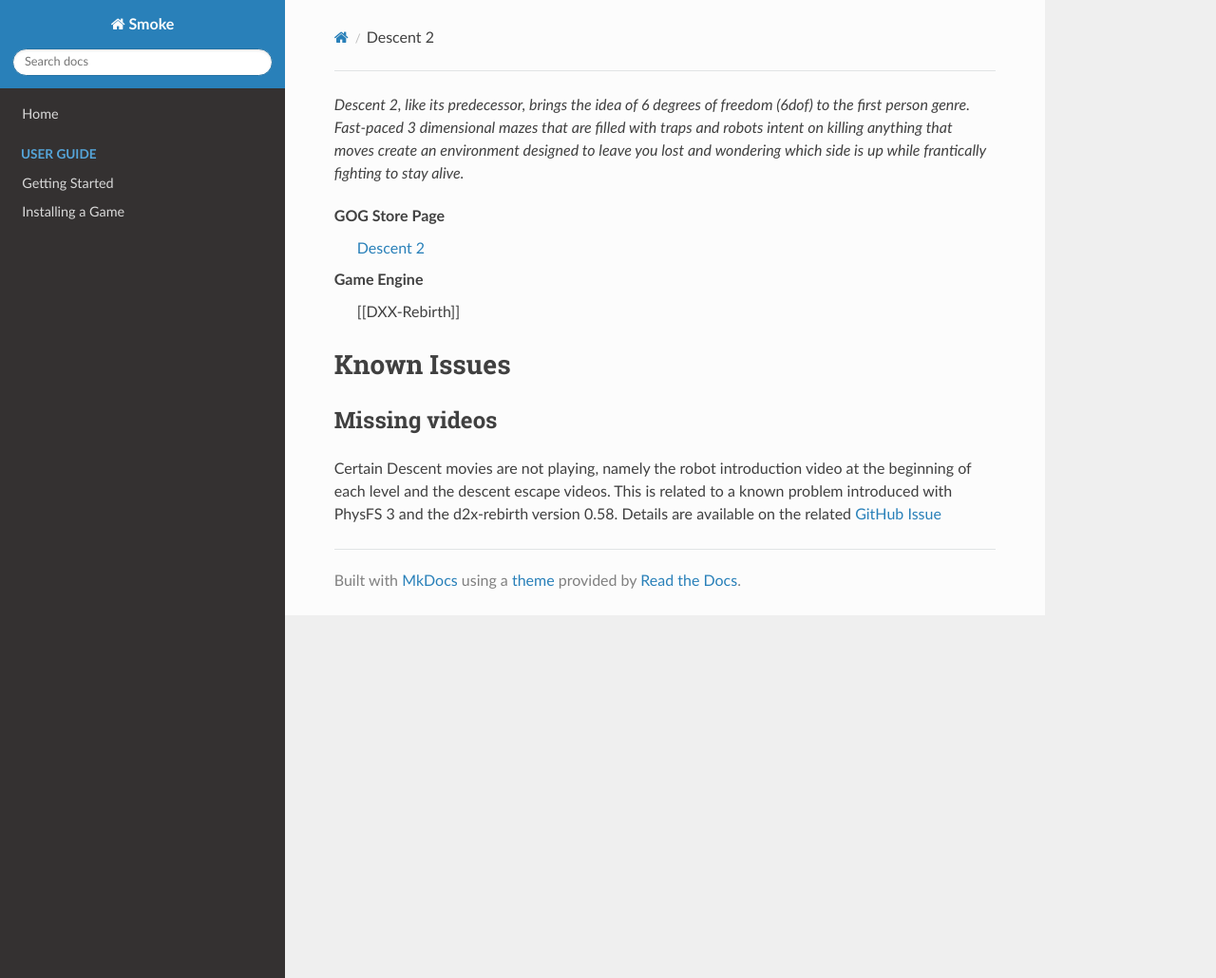
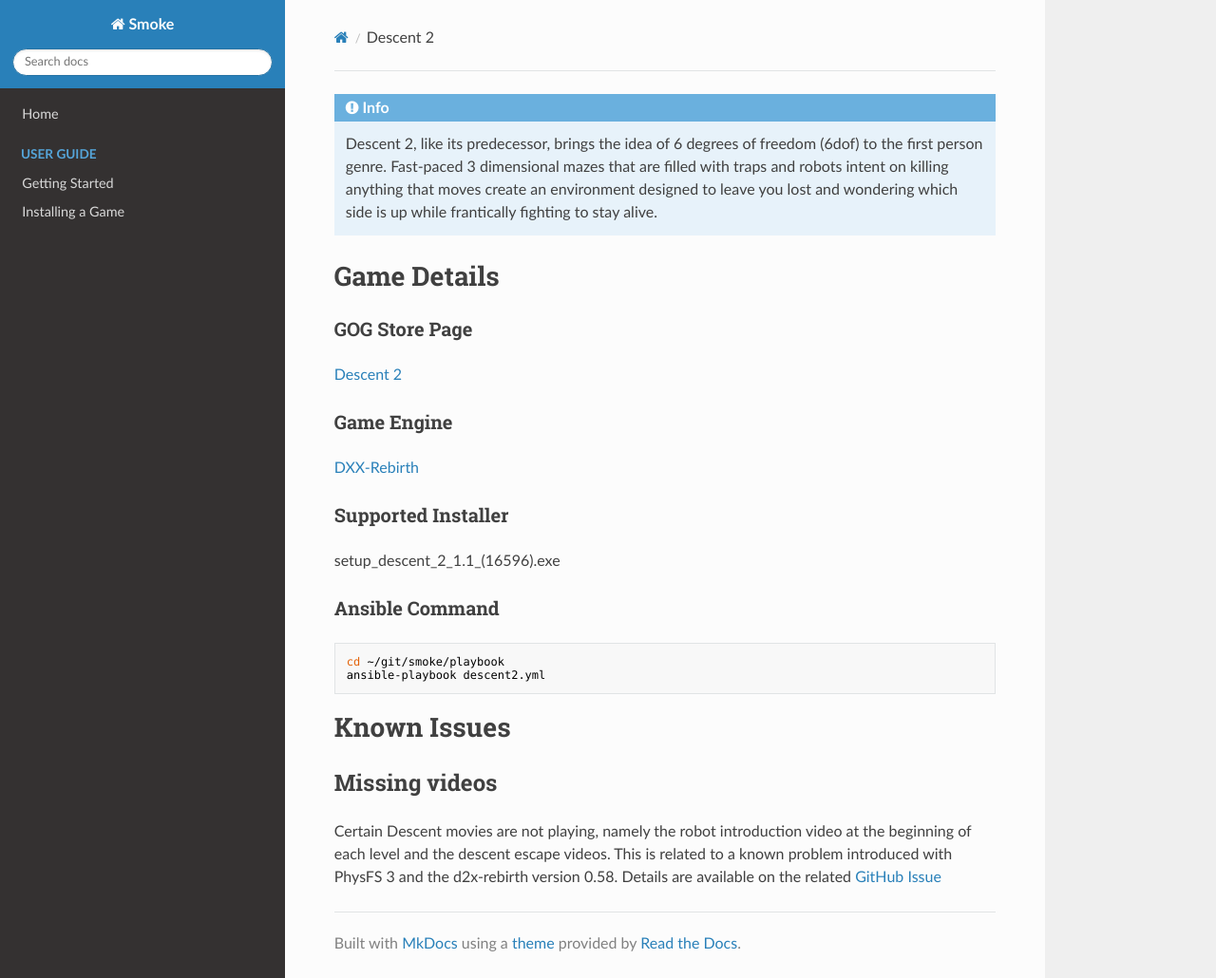
Before and after one commit to gooseberry/smoke, an MkDocs documentation site: the page built from docs/games/descent-2.md, in a window 1280 px wide and 1030 px high. Shown: the whole window at 95% size. Built offline with MkDocs 1.6.1, drawn with Linux system fonts in a browser that asks for light colours; nearby versions of some CDN libraries.

Commit message:
sample docs

```diff
--- a/docs/games/descent-2.md
+++ b/docs/games/descent-2.md
@@ -1,11 +1,23 @@
-*Descent 2, like its predecessor, brings the idea of 6 degrees of freedom (6dof) to the first person genre. Fast-paced 3 dimensional mazes that are filled with traps and robots intent on killing anything that moves create an environment designed to leave you lost and wondering which side is up while frantically fighting to stay alive.*
+!!! Info
+    Descent 2, like its predecessor, brings the idea of 6 degrees of freedom (6dof) to the first person genre. Fast-paced 3 dimensional mazes that are filled with traps and robots intent on killing anything that moves create an environment designed to leave you lost and wondering which side is up while frantically fighting to stay alive.
 
-<dl>
-  <dt>GOG Store Page</dt>
-  <dd><a href="https://www.gog.com/en/game/descent_2">Descent 2</a></dd>
-  <dt>Game Engine</dt>
-  <dd>[[DXX-Rebirth]]</dd>
-</dl>
+# Game Details
+
+### GOG Store Page
+[Descent 2](https://www.gog.com/en/game/descent_2)
+
+### Game Engine
+[DXX-Rebirth](/engines/dxx-rebirth)
+
+### Supported Installer
+setup_descent_2_1.1_(16596).exe
+
+### Ansible Command
+~~~bash
+cd ~/git/smoke/playbook
+ansible-playbook descent2.yml
+~~~
+
 
 # Known Issues
 
```
Also changed, not shown: docs/user-guide/getting-started.md (+1 -6 lines), docs/user-guide/installing-game.md (+2 -4 lines).
